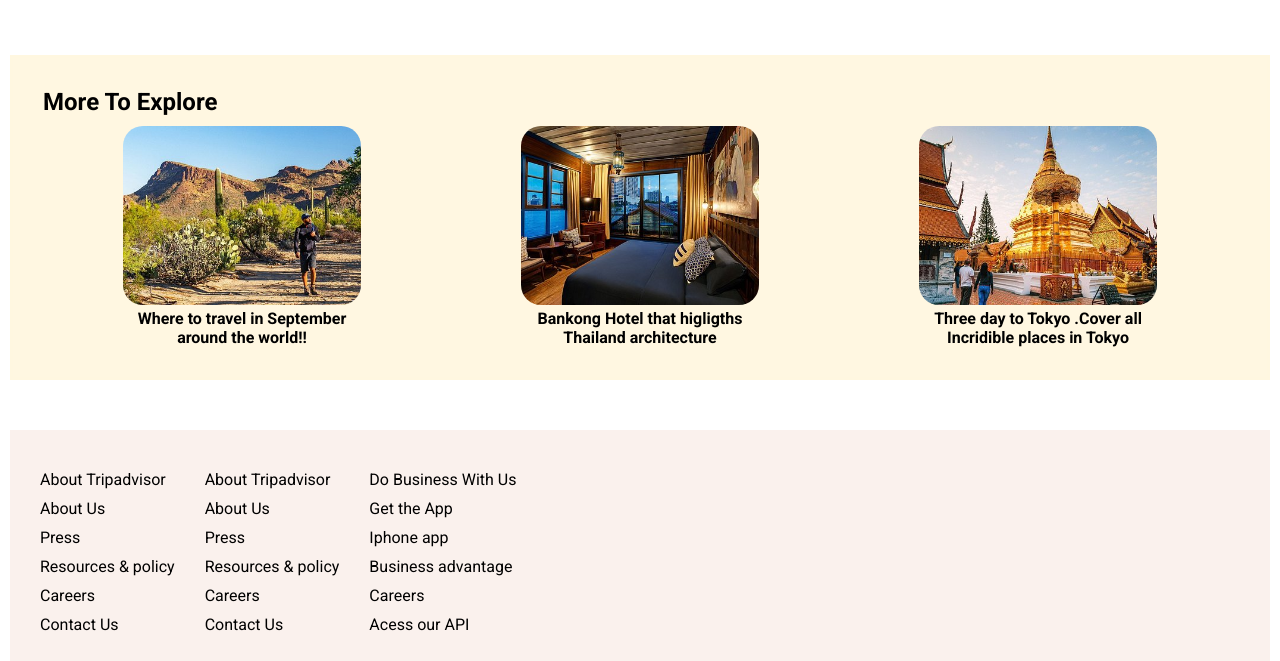
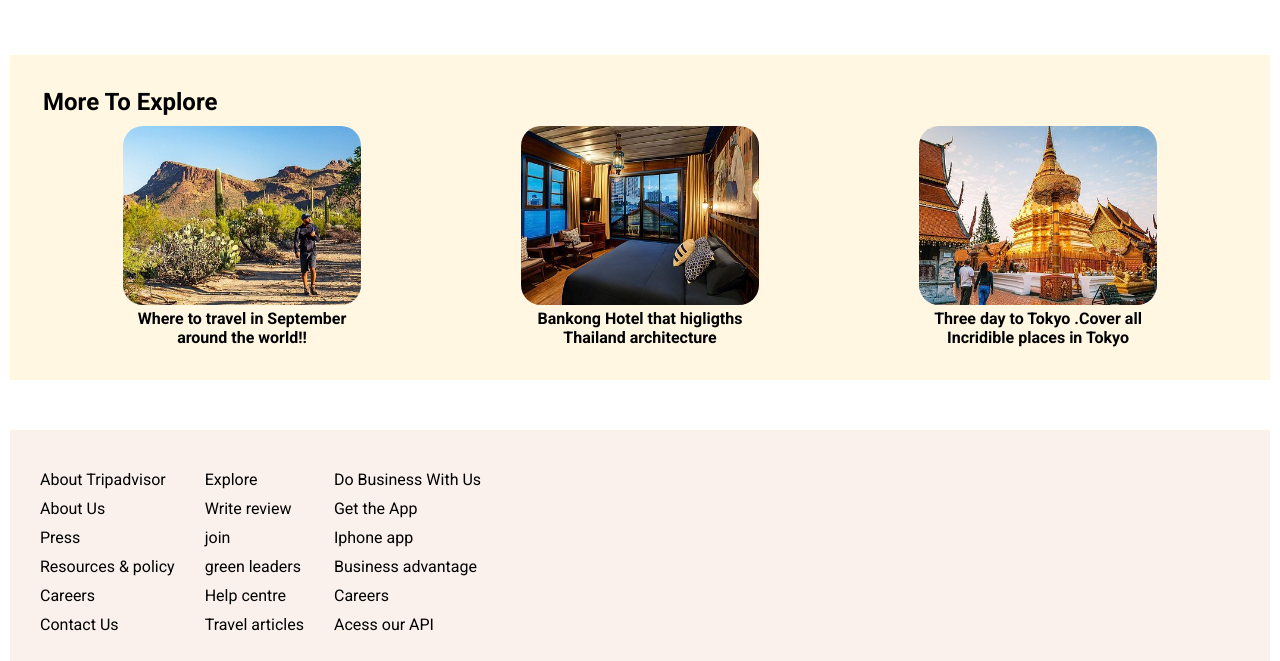
Before and after one commit to sweathaMS/Tripadvisor, a plain HTML site: page index.html in a window 1280 px wide. Shown: the part 2245-2906 px from the top of the page. Drawn offline with Linux system fonts and the light colour scheme.

Commit message:
updated trip advisor

```diff
--- a/index.html
+++ b/index.html
@@ -57,7 +57,7 @@
             <button>Search</button>
         </div>
     </div>
-
+<!-- img container -->
     <div class="sec-3">
         <div class="sec-3__x">
             <div class="sec-3__txt">
@@ -67,7 +67,7 @@
             <img src="./section3.png">
         </div>
     </div>
-<!-- image sec -->
+
     <div class="sec-4">
         <h2>Go on an award winning adventure</h2>
         <p>2024’s Travellers’ Choice Awards Best of the Best Things To Do</p>
@@ -91,7 +91,6 @@
             </div>
         </div>
     </div>
-    <!-- img sec-2 -->
     <div class="sec-5__a">
         <h2>You might like these</h2>
         <p>More things to do in Hanoi</p>
@@ -125,7 +124,6 @@
             </div>
         </div>
     </div>
-    <!-- img sec-3 -->
     <div class="sec-5__b">
         <h2>Ways to tour(chennai)</h2>
         <p>Explore Chennai in a day</p>
@@ -150,12 +148,12 @@
                 <img src="./sec6(4).jpg">
 
                 <h3>Trip to Tajmahal & Agra from chennai</h3>
-              ⭐⭐⭐⭐ (1900)
+
+                ⭐⭐⭐⭐ (1900)
 
             </div>
         </div>
     </div>
-    <!-- img sec-4 -->
     <div class="block-6">
         <div class="sec-6">
 
@@ -199,12 +197,12 @@
                     <p>Contact Us</p>
                 </div>
                 <div class="footer__one__s2">
-                    <p>About Tripadvisor</p>
-                    <p>About Us</p>
-                    <p>Press</p>
-                    <p>Resources & policy</p>
-                    <p>Careers</p>
-                    <p>Contact Us</p>
+                    <p>Explore</p>
+                    <p>Write review</p>
+                    <p>join</p>
+                    <p>green leaders</p>
+                    <p>Help centre</p>
+                    <p>Travel articles</p>
                 </div>
 
                 <div class="footer__one__s3">
--- a/style.css
+++ b/style.css
@@ -184,7 +184,13 @@ body{
     width: 100%;
     height: 80%;
     border-radius:10px;
+
 }
+.img_card img:hover {
+  cursor: pointer;
+  opacity: 0.8;
+}
+
 
 .sec-5__a,.sec-5__b{
    padding: 50px;
@@ -223,6 +229,10 @@ text-align:center;
  width:100%;
  border-radius:20px;
  height:auto;
+  }
+  .sec-7__img img:hover{
+    cursor: pointer;
+    opacity: 0.8;
   }
 
 
```
